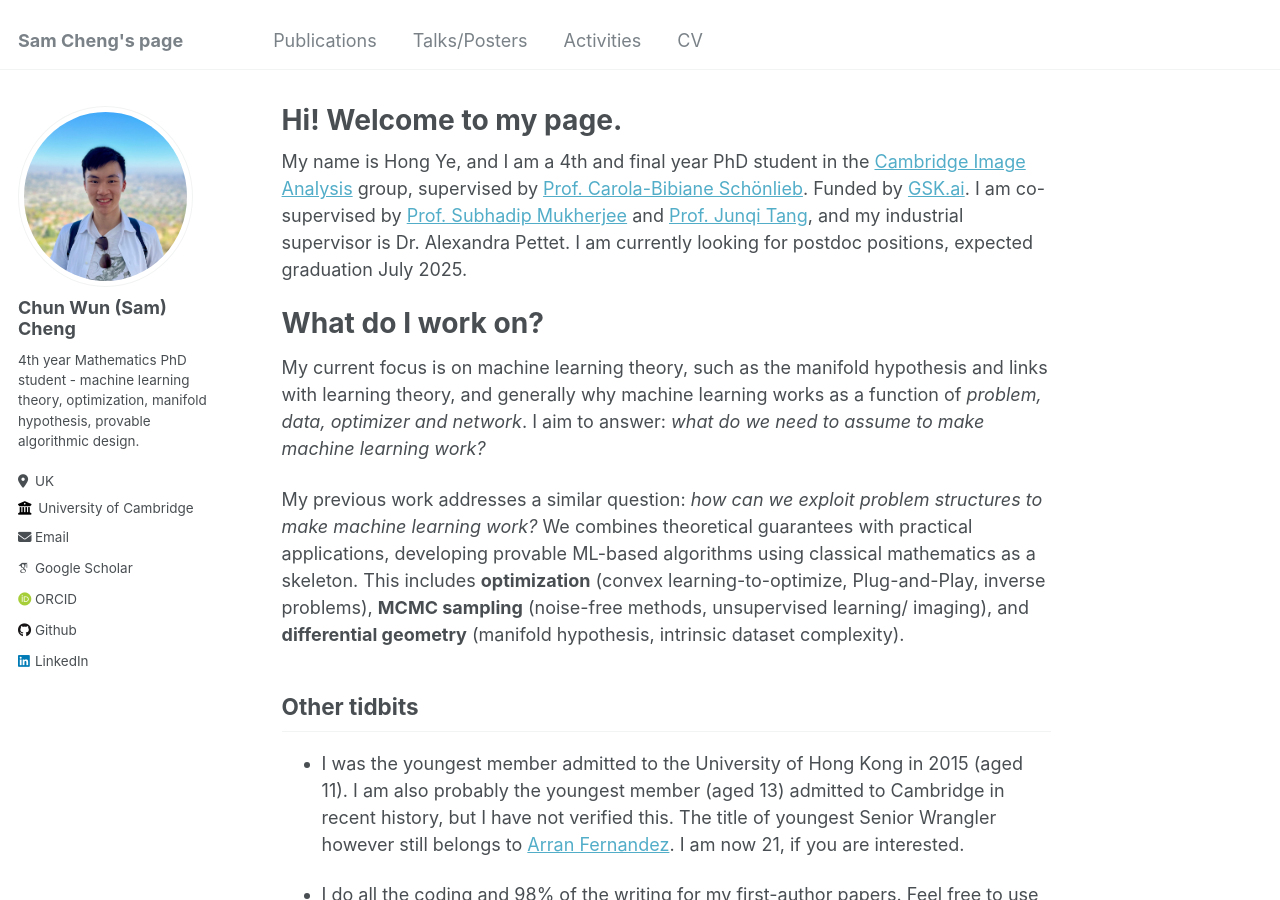
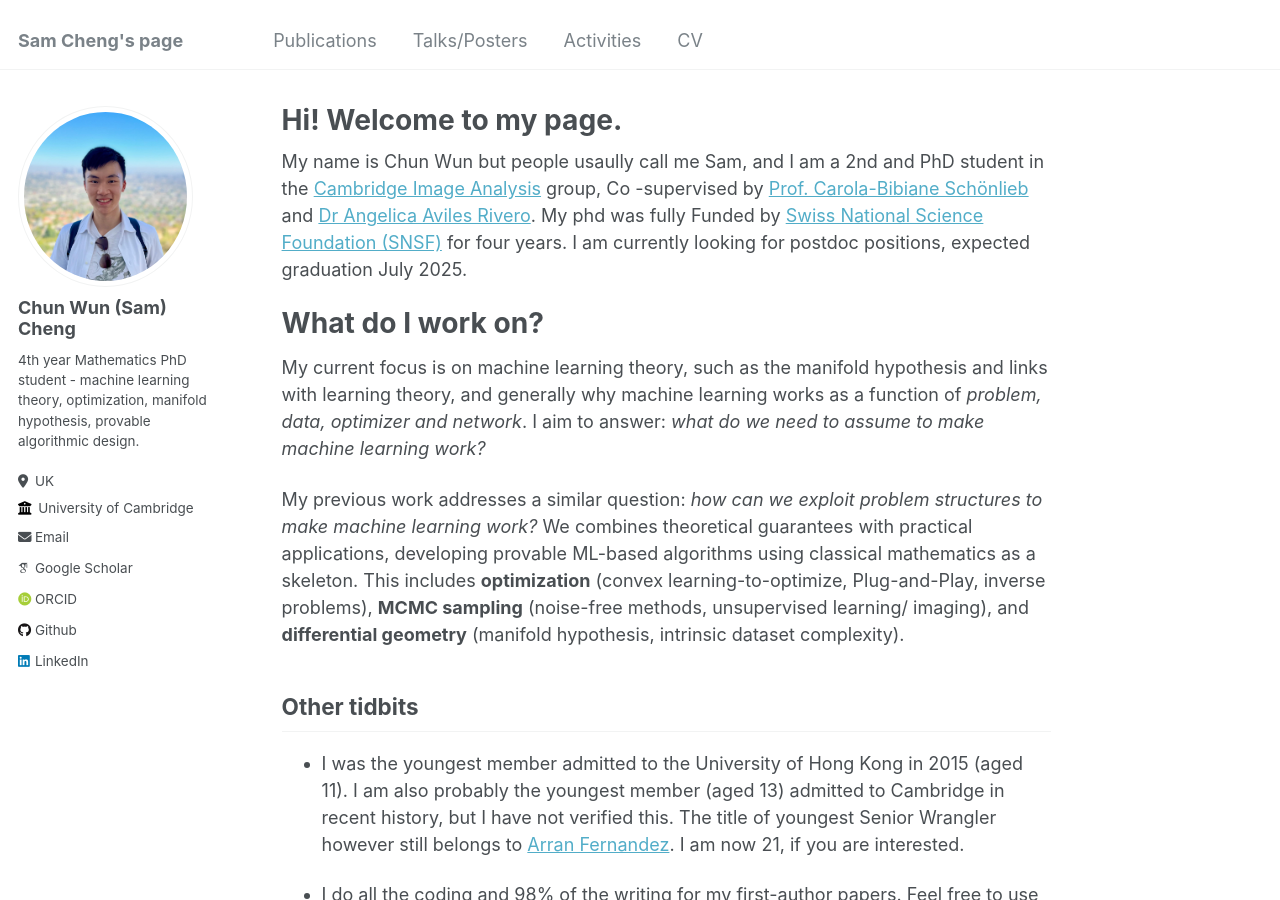
Before and after one commit to samcheng123/Cam, a Jekyll site: the page built from _pages/about.md, in a window 1280 px wide and 900 px high. Built offline with Jekyll 4.4.1, drawn with Linux system fonts in a browser that asks for light colours; some web fonts are replaced.

Commit message:
Update about.md

```diff
--- a/_pages/about.md
+++ b/_pages/about.md
@@ -7,7 +7,7 @@ redirect_from:
   - /about.html
 ---
 
-My name is Hong Ye, and I am a 4th and final year PhD student in the [Cambridge Image Analysis](https://www.damtp.cam.ac.uk/research/cia/cambridge-image-analysis) group, supervised by [Prof. Carola-Bibiane Schönlieb](https://www.damtp.cam.ac.uk/person/cbs31). Funded by [GSK.ai](https://gsk.ai/). I am co-supervised by [Prof. Subhadip Mukherjee](https://sites.google.com/view/subhadip-mukherjee/home) and [Prof. Junqi Tang](https://junqitang.com/), and my industrial supervisor is Dr. Alexandra Pettet. I am currently looking for postdoc positions, expected graduation July 2025.
+My name is Chun Wun but people usaully call me Sam, and I am a 2nd and PhD student in the [Cambridge Image Analysis](https://www.damtp.cam.ac.uk/research/cia/cambridge-image-analysis) group, Co -supervised by [Prof. Carola-Bibiane Schönlieb](https://www.damtp.cam.ac.uk/person/cbs31) and [Dr Angelica Aviles Rivero](https://angelicaiaviles.wordpress.com/). My phd was fully Funded by [Swiss National Science Foundation (SNSF)](https://www.snf.ch/en/FKhU9kAtfXx7w9AI/page/home) for four years. I am currently looking for postdoc positions, expected graduation July 2025.
 
 What do I work on?
 ======
```
